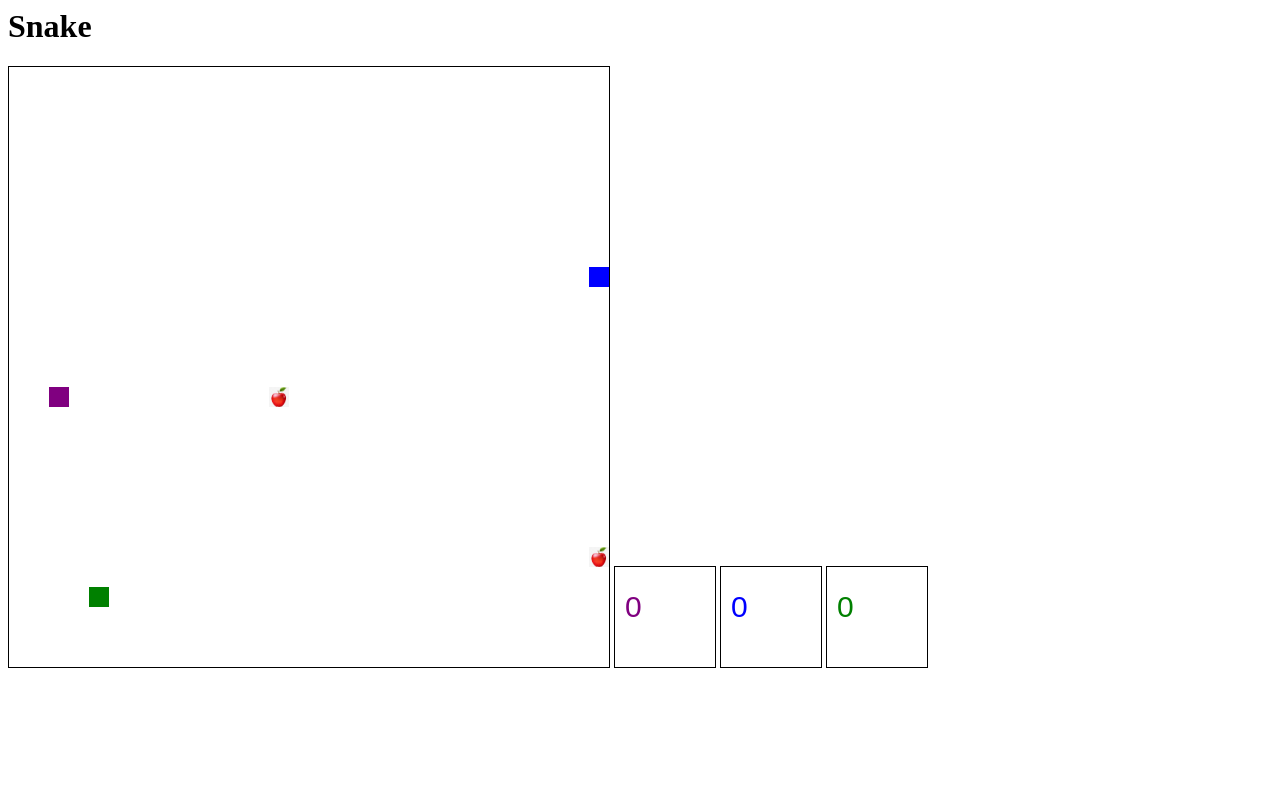
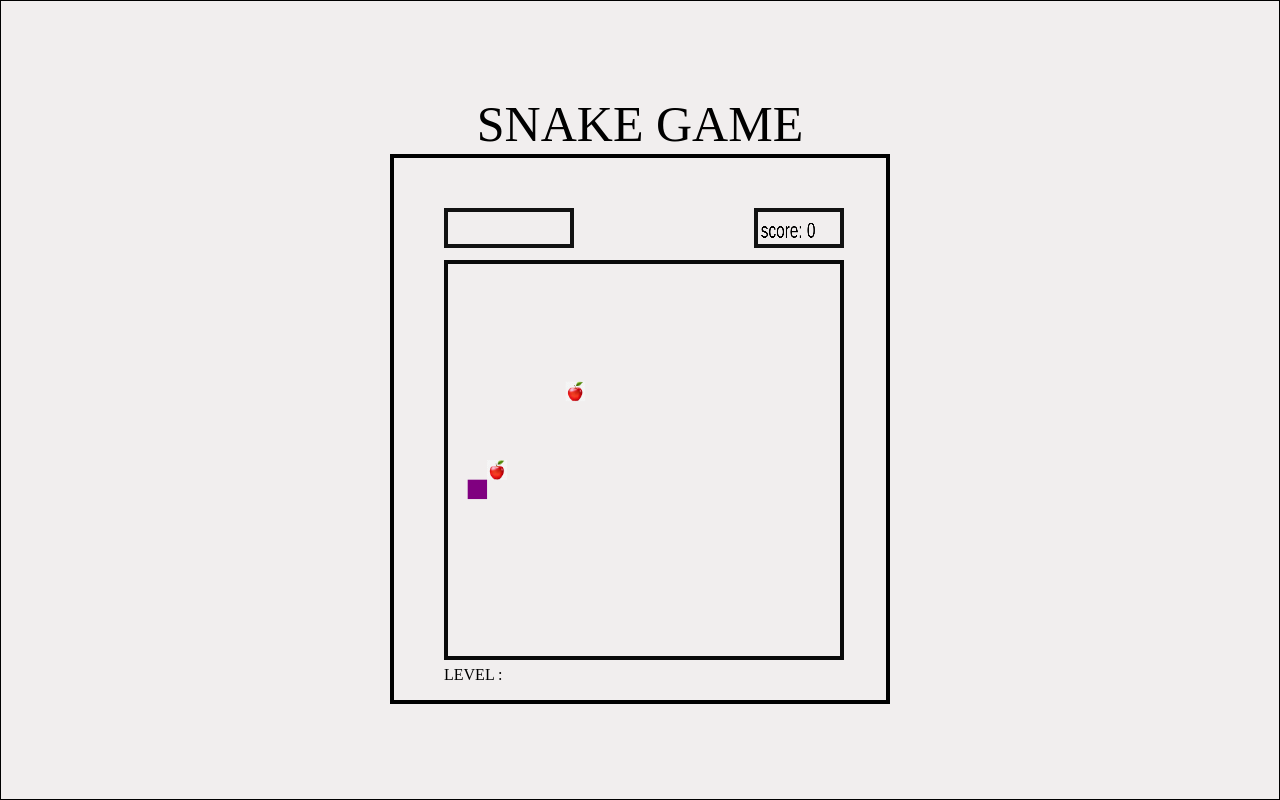
Before and after one commit to rg-km/se-be1-kelompok8, a plain HTML site: page snake-game/index.html in a window 1280 px wide. Drawn offline with Linux system fonts and the light colour scheme; a web font is replaced by a local one.

Commit message:
[main] : new boiler plate for Snake Game

```diff
--- /dev/null
+++ b/snake-game/css/home.css
@@ -0,0 +1,118 @@
+.home-container {
+  width: 100%;
+  display: flex;
+  overflow: auto;
+  min-height: 100vh;
+  align-items: center;
+  border-color: var(--dl-color-gray-black);
+  border-width: 1px;
+  flex-direction: column;
+  justify-content: center;
+  background-color: #f1eeee;
+}
+
+.home-text {
+  right: 50px;
+
+  font-size: 50px;
+  font-family: Passero One;
+}
+.home-container1 {
+  width: 500px;
+  height: 550px;
+  display: flex;
+  position: relative;
+  align-items: flex-end;
+  border-color: #000000;
+  border-style: solid;
+  border-width: 4px;
+  justify-content: flex-start;
+}
+.home-text2 {
+  align-self: center;
+  font-style: normal;
+  font-family: Passero One;
+  font-weight: 400;
+  text-transform: uppercase;
+}
+.home-container2 {
+  top: 50px;
+  flex: 0 0 auto;
+  right: 42px;
+  width: 90px;
+  height: 40px;
+  display: flex;
+  position: absolute;
+  align-items: center;
+  border-color: #121212;
+  border-style: solid;
+  border-width: 4px;
+  flex-direction: column;
+  justify-content: center;
+}
+.home-text3 {
+  align-self: center;
+  font-style: normal;
+  font-family: Passero One;
+  font-weight: 400;
+  text-transform: uppercase;
+}
+.home-container4 {
+  flex: 0 0 auto;
+  left: 50px;
+  right: 50px;
+  width: 400px;
+  bottom: 40px;
+  height: 400px;
+  display: flex;
+  position: absolute;
+  align-items: flex-start;
+  border-color: #0a0a0a;
+  border-style: solid;
+  border-width: 4px;
+  flex-direction: column;
+}
+.home-container5 {
+  top: 50px;
+  flex: 0 0 auto;
+  left: 50px;
+  width: 130px;
+  height: 40px;
+  display: flex;
+  position: absolute;
+  align-items: flex-start;
+  border-color: #121212;
+  border-style: solid;
+  border-width: 4px;
+  flex-direction: column;
+}
+.home-image {
+  top: 0px;
+  left: 10px;
+  bottom: 0px;
+  height: 20px;
+  margin: auto;
+  position: absolute;
+  align-self: flex-start;
+  object-fit: cover;
+}
+.home-image1 {
+  top: 0px;
+  left: 40px;
+  bottom: 0px;
+  height: 20px;
+  margin: auto;
+  position: absolute;
+  align-self: flex-start;
+  object-fit: cover;
+}
+.home-text4 {
+  left: 50px;
+  bottom: 15px;
+  position: absolute;
+  align-self: center;
+  font-style: normal;
+  font-family: Passero One;
+  font-weight: 400;
+  text-transform: uppercase;
+}
--- a/snake-game/index.html
+++ b/snake-game/index.html
@@ -1,33 +1,65 @@
-<html>
+<!DOCTYPE html>
+
+<html lang="en">
   <head>
+    <title>Snake_Game Kelompok-8</title>
+    <link rel="icon" type="png" href="assets/ruangguru.png"><!-- Logo atas Ruang Guru  -->
+    <meta property="og:title" content="Snake_Game Kelompok-8" />
+    <meta name="author" content="Achmad Izhar as Zharonk">
+    <meta name="author2" content="Aris Firmansyah">
+    <meta name="viewport" content="width=device-width, initial- =1.0" />
+    <meta charset="utf-8" />
+    <meta property="twitter:card" content="summary_large_image" />
+    <style>
+      html {  line-height: 1.15;}body {  margin: 0;}* {  box-sizing: border-box;  border-width: 0;  border-style: solid;}p,li,ul,pre,div,h1,h2,h3,h4,h5,h6 {  margin: 0;  padding: 0;}button,input,optgroup,select,textarea {  font-family: inherit;  font-size: 100%;  line-height: 1.15;  margin: 0;}img {  display: block;}
+    </style>
+    <style>
+      html {
+        font-family: Inter;
+        font-size: 16px;
+      }
+
+      body {
+        font-weight: 400;
+        font-style:normal;
+        text-decoration: none;
+        text-transform: none;
+        letter-spacing: normal;
+        line-height: 1.15;
+        color: var(--dl-color-gray-black);
+        background-color: var(--dl-color-gray-white);
+
+      }
+    </style>
+    <link
+      rel="stylesheet"
+      href="https://fonts.googleapis.com/css2?family=Passero+One:wght@400&display=swap"
+    />
+    <link
+      rel="stylesheet"
+      href="https://fonts.googleapis.com/css2?family=Inter:wght@100;200;300;400;500;600;700;800;900&display=swap"
+    />
+    <link rel="stylesheet" href="./style.css" />
     <script type="text/javascript" src="script.js"></script>
   </head>
+
   <body onload="draw();">
     <img id="apple" style="display: none;" width="20" height="20" src="assets/apple.png" alt="Apple">
-    <h1>Snake</h1>
-    <canvas
-      id="snakeBoard"
-      width="600"
-      height="600"
-      style="border: 1px solid #000000"
-    ></canvas>
-    <canvas
-      id="score1Board"
-      width="100"
-      height="100"
-      style="border: 1px solid #000000"
-    ></canvas>
-    <canvas
-      id="score2Board"
-      width="100"
-      height="100"
-      style="border: 1px solid #000000"
-    ></canvas>
-    <canvas
-      id="score3Board"
-      width="100"
-      height="100"
-      style="border: 1px solid #000000"
-    ></canvas>
+      <div>
+        <link href="css/home.css" rel="stylesheet" />
+        <div class="home-container">
+          <!-- <span class="home-text">SNAKE GAME</span> -->
+          <span class="home-text">SNAKE GAME</span>
+            <div class="home-container1">
+              <canvas id="score1Board" class="home-container2">
+              </canvas>
+              <canvas id="snakeBoard" width="600" height="600" class="home-container4"></canvas>
+              <div class="home-container5">
+                <!-- buat hati -->
+              </div>
+              <span id="level" class="home-text4"> level : </span>
+            </div>
+        </div>
+      </div>
   </body>
 </html>
--- a/snake-game/script.js
+++ b/snake-game/script.js
@@ -1,4 +1,4 @@
-const CELL_SIZE = 20;
+const CELL_SIZE = 30;
 const CANVAS_SIZE = 600;
 const REDRAW_INTERVAL = 50;
 const WIDTH = CANVAS_SIZE / CELL_SIZE;
@@ -10,7 +10,7 @@ const DIRECTION = {
   DOWN: 3,
 };
 
-const MOVE_INTERVAL = 100;
+const MOVE_INTERVAL = 150;
 
 function initPosition() {
   return {
@@ -29,19 +29,19 @@ let snake1 = {
   direction: initDirection(),
   score: 0,
 };
-let snake2 = {
-  color: "blue",
-  position: initPosition(),
-  direction: initDirection(),
-  score: 0,
-};
+// let snake2 = {
+//   color: "blue",
+//   position: initPosition(),
+//   direction: initDirection(),
+//   score: 0,
+// };
 
-let snake3 = {
-  color: "green",
-  position: initPosition(),
-  direction: initDirection(),
-  score: 0,
-};
+// let snake3 = {
+//   color: "green",
+//   position: initPosition(),
+//   direction: initDirection(),
+//   score: 0,
+// };
 
 // apple
 let apple1 = {
@@ -61,17 +61,17 @@ function drawScore(snake) {
   let scoreCanvas;
   if (snake.color == snake1.color) {
     scoreCanvas = document.getElementById("score1Board");
-  } else if (snake.color == snake2.color) {
-    scoreCanvas = document.getElementById("score2Board");
-  } else {
-    scoreCanvas = document.getElementById("score3Board");
-  }
+  } // else if (snake.color == snake2.color) {
+  //   scoreCanvas = document.getElementById("score2Board");
+  // } else {
+  //   scoreCanvas = document.getElementById("score3Board");
+  // }
   let scoreCtx = scoreCanvas.getContext("2d");
 
   scoreCtx.clearRect(0, 0, CANVAS_SIZE, CANVAS_SIZE);
-  scoreCtx.font = "30px Arial";
-  scoreCtx.fillStyle = snake.color;
-  scoreCtx.fillText(snake.score, 10, scoreCanvas.scrollHeight / 2);
+  scoreCtx.font = "100px 'Franklin Gothic Medium', 'Arial Narrow', Arial, sans-serif";
+  scoreCtx.fillStyle = "black";
+  scoreCtx.fillText("score: " + snake.score,10,120, 200);
 }
 
 function draw() {
@@ -82,9 +82,9 @@ function draw() {
     ctx.clearRect(0, 0, CANVAS_SIZE, CANVAS_SIZE);
 
     drawCell(ctx, snake1.position.x, snake1.position.y, snake1.color);
-    drawCell(ctx, snake2.position.x, snake2.position.y, snake2.color);
-    // Soal no 6: Draw Player 3
-    drawCell(ctx, snake3.position.x, snake3.position.y, snake3.color);
+    // drawCell(ctx, snake2.position.x, snake2.position.y, snake2.color);
+    // // Soal no 6: Draw Player 3
+    // drawCell(ctx, snake3.position.x, snake3.position.y, snake3.color);
 
     // Soal no 4: draw more apples
     let img = document.getElementById("apple");
@@ -105,8 +105,6 @@ function draw() {
     );
 
     drawScore(snake1);
-    drawScore(snake2);
-    drawScore(snake3);
   }, REDRAW_INTERVAL);
 }
 
@@ -199,29 +197,29 @@ document.addEventListener("keydown", function (event) {
     snake1.direction = DIRECTION.DOWN;
   }
 
-  // control snake2
-  if (event.key === "a") {
-    snake2.direction = DIRECTION.LEFT;
-  } else if (event.key === "d") {
-    snake2.direction = DIRECTION.RIGHT;
-  } else if (event.key === "w") {
-    snake2.direction = DIRECTION.UP;
-  } else if (event.key === "s") {
-    snake2.direction = DIRECTION.DOWN;
-  }
+  // // control snake2
+  // if (event.key === "a") {
+  //   snake2.direction = DIRECTION.LEFT;
+  // } else if (event.key === "d") {
+  //   snake2.direction = DIRECTION.RIGHT;
+  // } else if (event.key === "w") {
+  //   snake2.direction = DIRECTION.UP;
+  // } else if (event.key === "s") {
+  //   snake2.direction = DIRECTION.DOWN;
+  // }
 
-  // control snake3
-  if (event.key === "j") {
-    snake3.direction = DIRECTION.LEFT;
-  } else if (event.key === "l") {
-    snake3.direction = DIRECTION.RIGHT;
-  } else if (event.key === "i") {
-    snake3.direction = DIRECTION.UP;
-  } else if (event.key === "k") {
-    snake3.direction = DIRECTION.DOWN;
-  }
+  //   // control snake3
+  //   if (event.key === "j") {
+  //     snake3.direction = DIRECTION.LEFT;
+  //   } else if (event.key === "l") {
+  //     snake3.direction = DIRECTION.RIGHT;
+  //   } else if (event.key === "i") {
+  //     snake3.direction = DIRECTION.UP;
+  //   } else if (event.key === "k") {
+  //     snake3.direction = DIRECTION.DOWN;
+  //   }
 });
 
 move(snake1);
-move(snake2);
-move(snake3);
+// move(snake2);
+// move(snake3);
```
Also changed, not shown: snake-game/assets/ruangguru.png (added).
